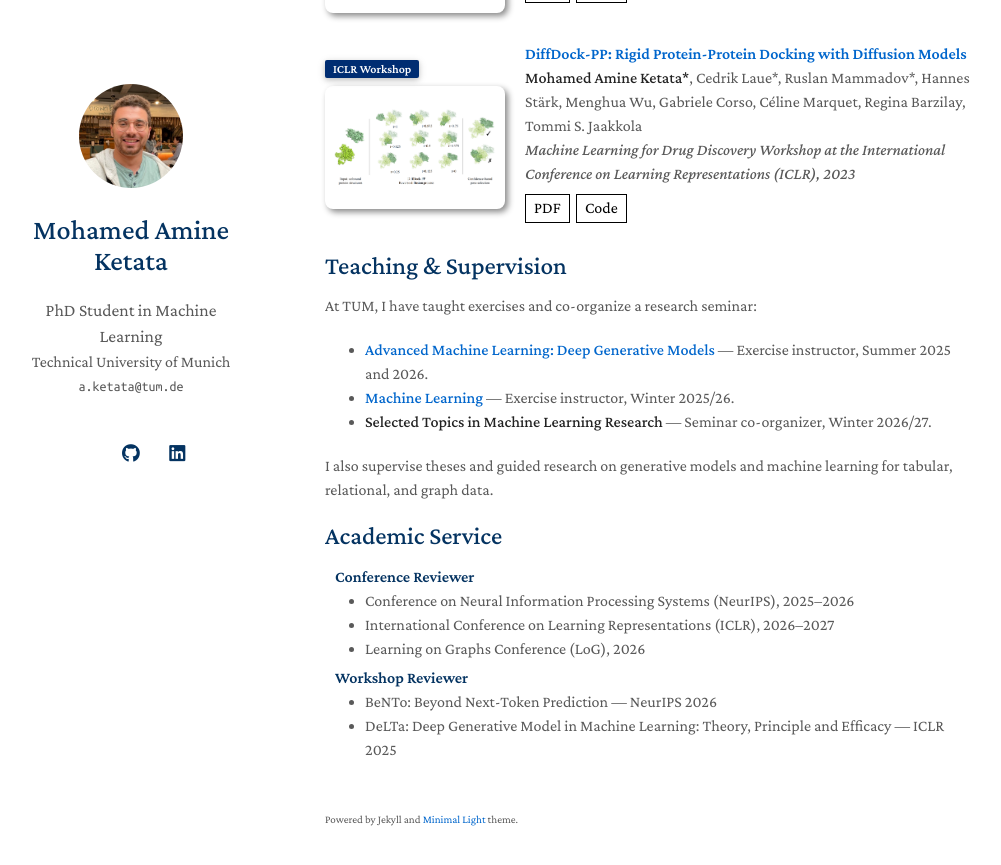
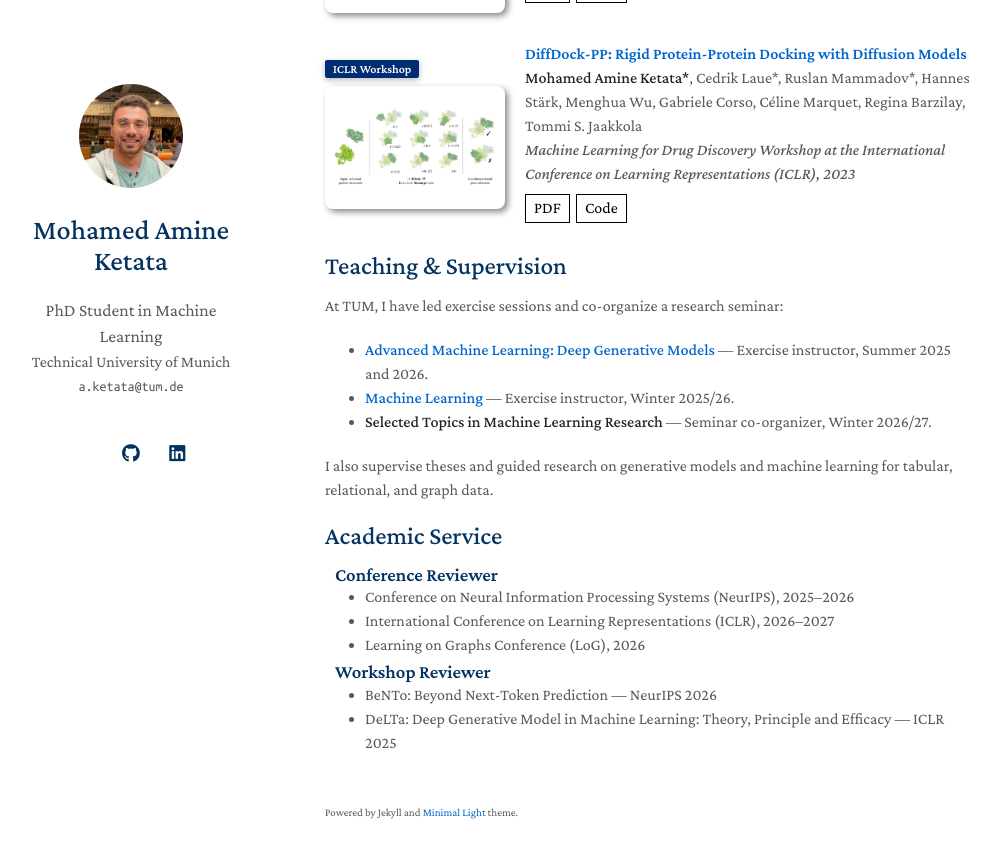
Before and after one commit to ketatam/ketatam.github.io, a Jekyll site: the page built from index.md, in a window 1280 px wide and 900 px high, scrolled down 1524 px. Shown: the top 865 px of the window, without its empty margins (145-1146 px from the left). Built offline with Jekyll 4.4.1, drawn with Linux system fonts in a browser that asks for light colours; a style sheet for code colours, icons or effects is not loaded; our own code applies the rules of GitHub Pages for plain Markdown files.

Commit message:
minor fixes

```diff
--- a/_includes/services.md
+++ b/_includes/services.md
@@ -1,6 +1,6 @@
 ## Academic Service
 
-<h4 style="margin:0 10px 0;">Conference Reviewer</h4>
+<h3 style="margin:0 10px 0;">Conference Reviewer</h3>
 
 <ul style="margin:0 0 5px;">
   <li><a href="https://neurips.cc/"><autocolor>Conference on Neural Information Processing Systems (NeurIPS), 2025–2026</autocolor></a></li>
@@ -8,7 +8,7 @@
   <li><a href="https://logconference.org/"><autocolor>Learning on Graphs Conference (LoG), 2026</autocolor></a></li>
 </ul>
 
-<h4 style="margin:0 10px 0;">Workshop Reviewer</h4>
+<h3 style="margin:0 10px 0;">Workshop Reviewer</h3>
 
 <ul style="margin:0 0 20px;">
   <li><a href="https://bento-neurips.github.io/"><autocolor>BeNTo: Beyond Next-Token Prediction — NeurIPS 2026</autocolor></a></li>
--- a/_layouts/homepage.html
+++ b/_layouts/homepage.html
@@ -41,7 +41,7 @@
       <header>
 
         {% if site.avatar %}
-        <a class="image avatar"><img src="{{ site.avatar }}" alt="avatar" /></a>
+        <a class="image avatar"><img src="{{ site.avatar }}" alt="Mohamed Amine Ketata" /></a>
         {% endif %}
 
         <h1>{{ site.title }}</h1>
@@ -62,32 +62,32 @@
         <br>
         <div class="social-icons">
         {% if site.google_scholar %}
-        <a style="margin: 0 5px 0 0" href="{{ site.google_scholar }}">
-          <i class="ai ai-google-scholar" style="font-size:1.2rem"></i>
+        <a style="margin: 0 5px 0 0" href="{{ site.google_scholar }}" aria-label="Google Scholar" title="Google Scholar">
+          <i class="ai ai-google-scholar" style="font-size:1.2rem" aria-hidden="true"></i>
         </a>
         {% endif %}
 
         {% if site.cv_link %}
-        <a style="margin: 0 5px 0 0" href="{{ site.cv_link }}">
-          <i class="ai ai-cv" style="font-size:1.3rem;"></i>
+        <a style="margin: 0 5px 0 0" href="{{ site.cv_link }}" aria-label="Curriculum vitae (PDF)" title="Curriculum vitae (PDF)">
+          <i class="ai ai-cv" style="font-size:1.3rem;" aria-hidden="true"></i>
         </a>
         {% endif %}
 
         {% if site.github_link %}
-        <a style="margin: 0 5px 0 0" href="{{ site.github_link }}">
-          <i class="fab fa-github"></i>
+        <a style="margin: 0 5px 0 0" href="{{ site.github_link }}" aria-label="GitHub" title="GitHub">
+          <i class="fab fa-github" aria-hidden="true"></i>
         </a>
         {% endif %}
 
         {% if site.linkedin %}
-        <a style="margin: 0 5px 0 0" href="{{ site.linkedin }}">
-          <i class="fab fa-linkedin"></i>
+        <a style="margin: 0 5px 0 0" href="{{ site.linkedin }}" aria-label="LinkedIn" title="LinkedIn">
+          <i class="fab fa-linkedin" aria-hidden="true"></i>
         </a>
         {% endif %}
 
         {% if site.twitter %}
-        <a style="margin: 0 0 0 0" href="{{ site.twitter }}">
-          <i class="fab fa-x-twitter"></i>
+        <a style="margin: 0 0 0 0" href="{{ site.twitter }}" aria-label="X (Twitter)" title="X (Twitter)">
+          <i class="fab fa-x-twitter" aria-hidden="true"></i>
         </a>
         {% endif %}
         </div>
--- a/index.md
+++ b/index.md
@@ -25,7 +25,7 @@ I collaborate with [SAP Business AI Research](https://www.sap.com/products/artif
 
 ## Teaching & Supervision
 
-At TUM, I have taught exercises and co-organize a research seminar:
+At TUM, I have led exercise sessions and co-organize a research seminar:
 
 - **[Advanced Machine Learning: Deep Generative Models](https://www.cs.cit.tum.de/en/daml/lehre/sommersemester-2026/advanced-machine-learning-deep-generative-models/)** — Exercise instructor, Summer 2025 and 2026.
 - **[Machine Learning](https://www.cs.cit.tum.de/en/daml/lehre/wintersemester-2025-26/machine-learning/)** — Exercise instructor, Winter 2025/26.
```
